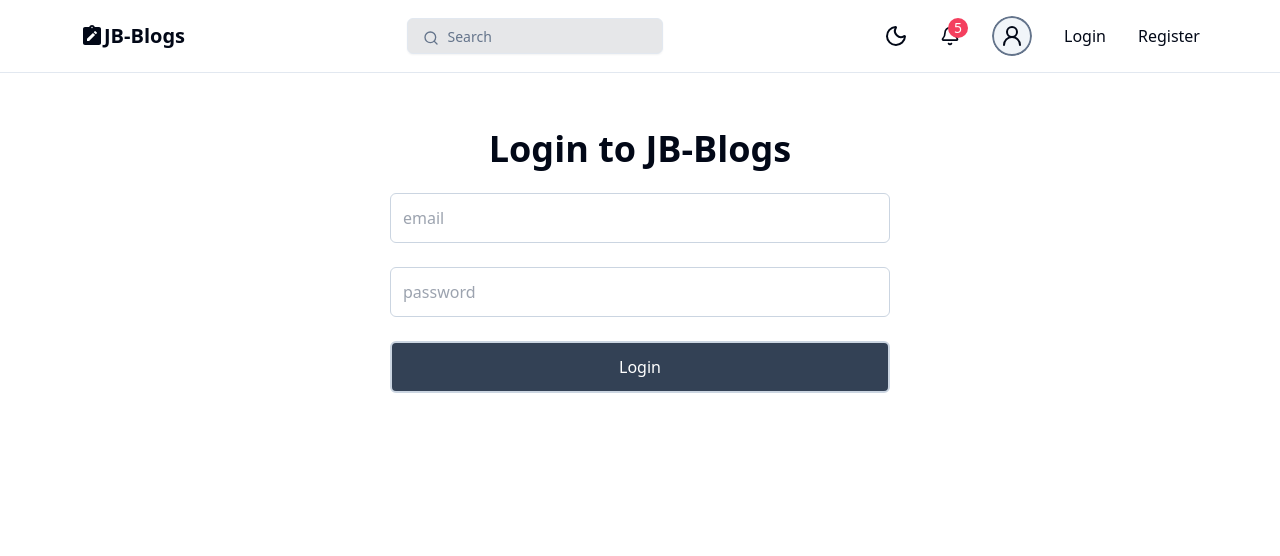
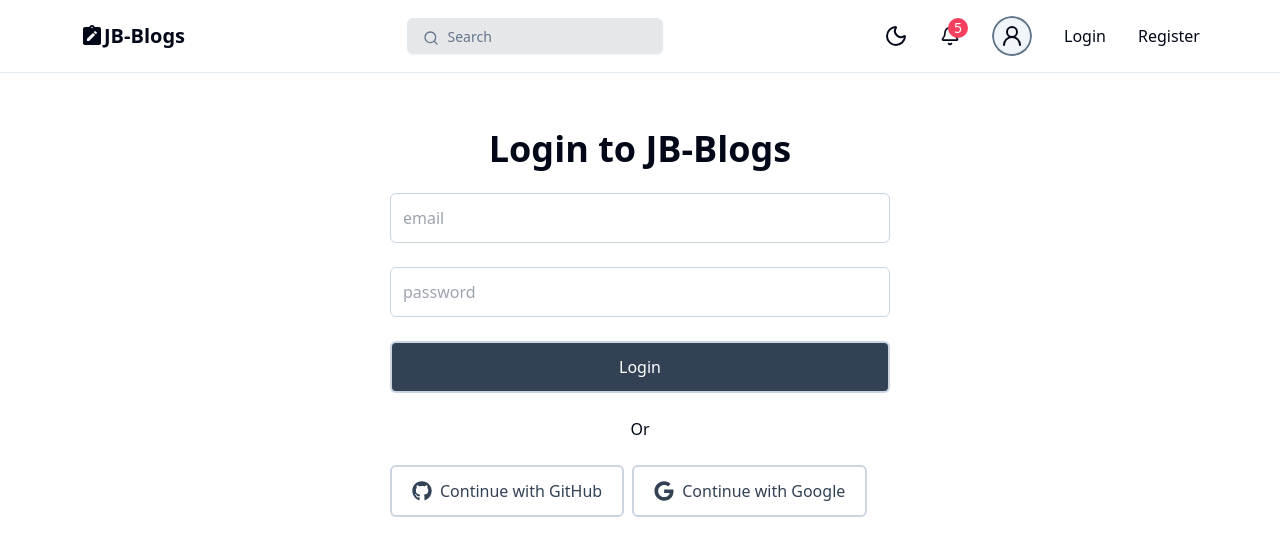
Before and after one commit to JUDHI3134/blog-app-nextjs-new, a Next.js app: page /login in a window 1280 px wide. Shown: the top 556 px of the page. Built offline with nearby package versions, Linux system fonts and the light colour scheme.

Commit message:
create social login buttin ui

```diff
--- a/components/auth/LoginForm.tsx
+++ b/components/auth/LoginForm.tsx
@@ -7,6 +7,7 @@
 import { da } from "zod/locales";
 import Button from "../common/Button";
 import Heading from "../common/Heading";
+import SocialAuth from "./SocialAuth";
 
 const LoginForm = () => {
 
@@ -26,7 +27,9 @@
           <FormField id="password" register={register} errors={errors} placeholder="password" type="password" />
 
 
-          <Button type="submit" label="Login"/>
+          <Button type="submit" label="Login" />
+          <div className="flex justify-center my-2">Or</div>
+          <SocialAuth />
     </form>
   )
 }
--- /dev/null
+++ b/components/auth/SocialAuth.tsx
@@ -0,0 +1,14 @@
+import React from 'react'
+import Button from '../common/Button'
+import { FaGithub, FaGoogle } from 'react-icons/fa'
+
+const SocialAuth = () => {
+  return (
+    <div className='flex flex-col gap-2 md:flex-row'>
+      <Button type='button' label='Continue with GitHub' outlined icon={FaGithub} onClick={() =>{}} />
+      <Button type='button' label='Continue with Google' outlined icon={FaGoogle} onClick={() =>{}} />
+    </div>
+  )
+}
+
+export default SocialAuth
```
